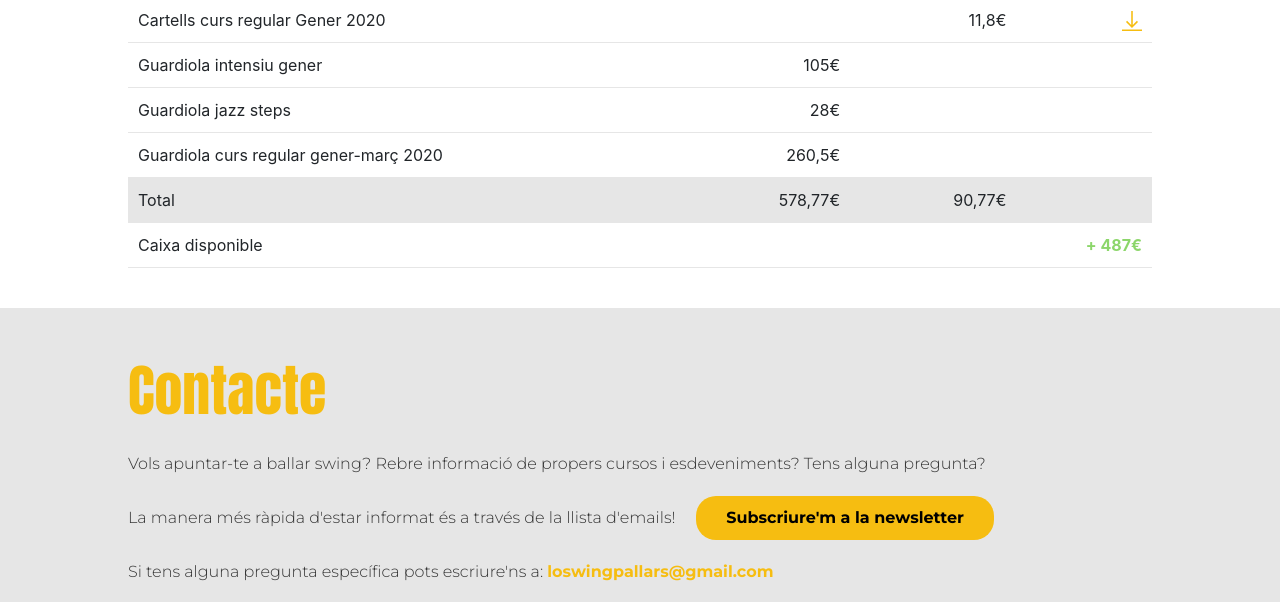
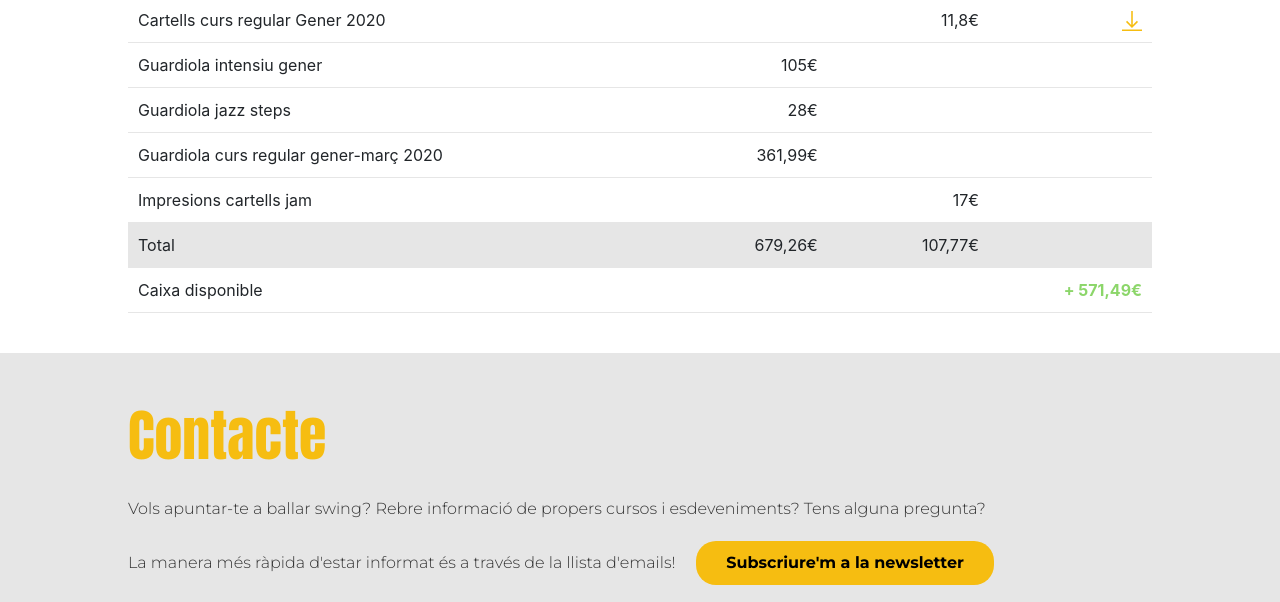
Before and after one commit to AriadnaE/loswingpallars, a plain HTML site: page transparencia.html in a window 1280 px wide. Shown: the part 985-1587 px from the top of the page. Drawn offline with nearby package versions, Linux system fonts and the light colour scheme.

Commit message:
AE transparencia amb impresions

```diff
--- a/transparencia.html
+++ b/transparencia.html
@@ -165,23 +165,29 @@
           </tr>
           <tr>
             <td>Guardiola curs regular gener-març 2020</td>
-            <td class="align-right">260,5€</td>
+            <td class="align-right">361,99€</td>
             <td class="align-right"></td>
+            <td class="align-right"></td>
+          </tr>
+          <tr>
+            <td>Impresions cartells jam</td>
+            <td class="align-right"></td>
+            <td class="align-right">17€</td>
             <td class="align-right"></td>
           </tr>
         </tbody>
          <tfoot>
           <tr class="background-2">
             <td>Total</td>
-            <td class="align-right">578,77€</td>
-            <td class="align-right">90,77€</td>
+            <td class="align-right">679,26€</td>
+            <td class="align-right">107,77€</td>
             <td class="align-right"></td>
           </tr>
           <tr>
             <td>Caixa disponible</td>
             <td class="align-right"></td>
             <td class="align-right"></td>
-            <td class="align-right success_color">+ 487€</td>
+            <td class="align-right success_color">+ 571,49€</td>
           </tr>
         </tfoot>
       </table>
```
Also changed, not shown: 2 other files.
